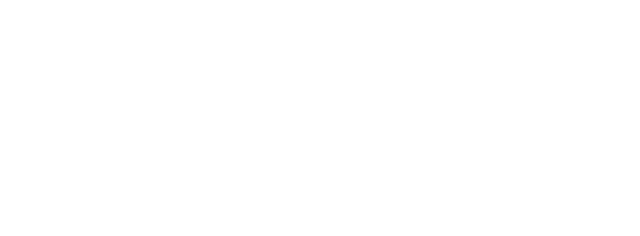
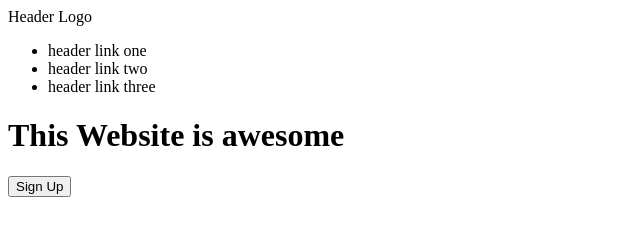
Before and after one commit to coloradolevi/landing-page, a plain HTML site: page index.html in a window 1280 px wide. Shown: the whole page, without its empty margins (0-640 px from the left). Drawn offline with Linux system fonts and the light colour scheme.

Commit message:
Create initial structure for hero
Layout the first iteration for the header, nav, and hero sections.
This is includes only the bare html without any css styling.

```diff
--- a/index.html
+++ b/index.html
@@ -6,6 +6,25 @@
     <link rel="stylesheet" href="styles.css">
   </head>
   <body>
-
+    <div class="section-hero">
+      <header>
+        <nav>
+          <div class="Logo">Header Logo</div>
+          <ul class="header-links">
+            <li>header link one</li>
+            <li>header link two</li>
+            <li>header link three</li>
+          </ul>
+        </nav>
+      </header>
+      <div class="hero">
+        <div class="content">
+          <h1 class="hero-text">This Website is awesome</h1>
+          <p class="text hero-subtext"></p>
+          <button>Sign Up</button>
+        </div>
+        <div class="image"><img></div>
+      </div>
+    </div>
   </body>
 </html>
```
